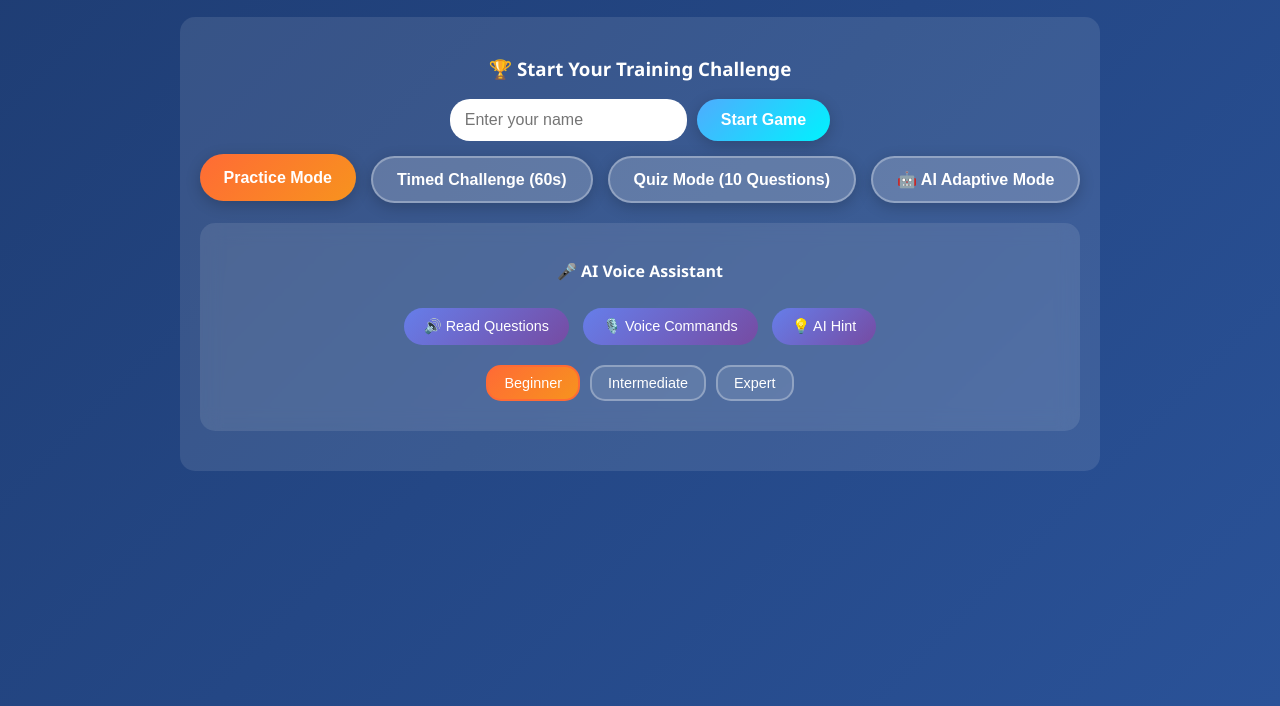
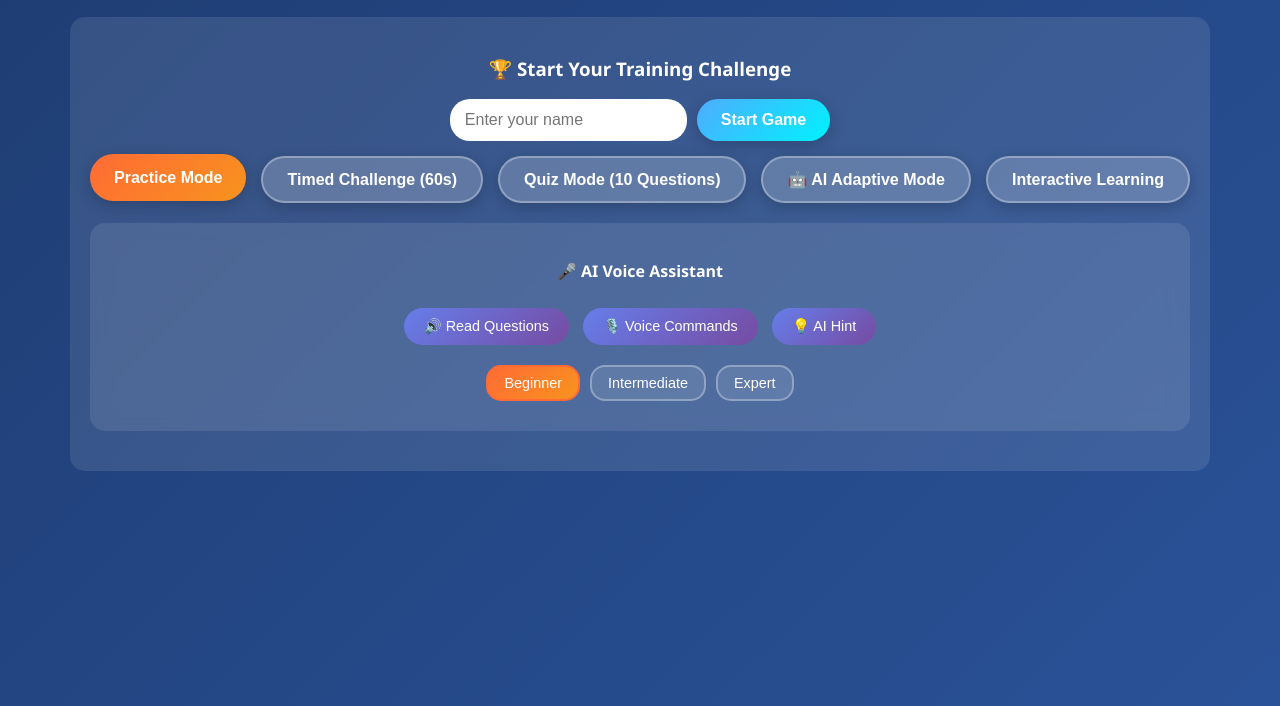
Before and after one commit to king982001/trainingfreightbrokerage, a plain HTML site: page index.html in a window 1280 px wide. Shown: the part 150-856 px from the top of the page. Drawn offline with nearby package versions, Linux system fonts and the light colour scheme.

Commit message:
Update index.html

```diff
--- a/index.html
+++ b/index.html
@@ -489,6 +489,7 @@
         <button class="mode-btn" onclick="setGameMode('timed')">Timed Challenge (60s)</button>
         <button class="mode-btn" onclick="setGameMode('quiz')">Quiz Mode (10 Questions)</button>
         <button class="mode-btn" onclick="setGameMode('adaptive')">🤖 AI Adaptive Mode</button>
+        <button class="mode-btn" onclick=" goTotrainer()">Interactive Learning</button>
     </div>
 
     <div class="ai-controls">
@@ -1717,6 +1718,10 @@ function dropItem(e) {
     }
   }, 300);
 }
+ // ⬅️ Back Button Handler
+        function goTotrainer() {
+            window.location.href = "https://iridescent-manatee-6198a9.netlify.app/trainer.html"; // Replace with your actual main page filename
+        }
 
 </script>
 
```
